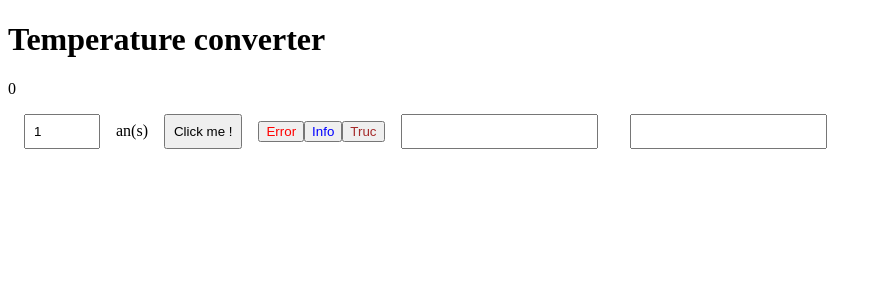
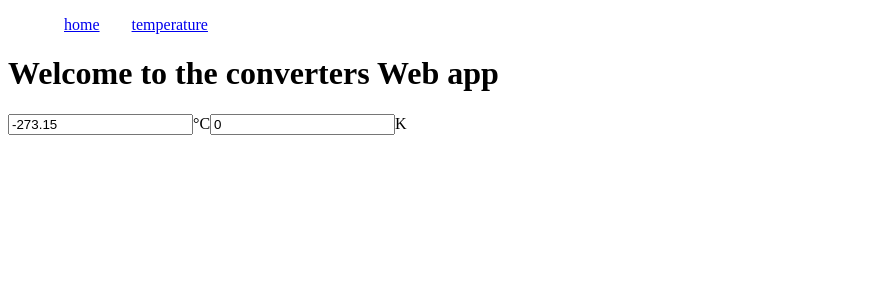
Before and after one commit to Chabloz/webmobui-49-2, a Vue app: page / in a window 1280 px wide. Shown: the top 300 px of the page, without its empty margins (0-882 px from the left). Built offline with nearby package versions, Linux system fonts and the light colour scheme.

Commit message:
State and v-model example

```diff
--- /dev/null
+++ b/src/App copy.vue
@@ -0,0 +1,81 @@
+<script setup>
+  import { ref, watchEffect } from 'vue';
+  import BaseButton from './components/BaseButton.vue';
+  import BaseInputNumber from './components/BaseInputNumber.vue';
+
+  const distSi = ref(0.123);
+
+  function round(val) {
+    return Math.round(val);
+  }
+
+  function onBtnClick(evt) {
+    console.log(evt)
+  }
+
+  const msg = "Click me !"
+
+  const username = ref(null);
+
+
+
+  function onUsernameChange(evt) {
+    username.value = evt.target.value;
+  }
+
+  function foo(evt) {
+    console.log(evt);
+  }
+
+  const password = ref(null);
+
+
+
+  const error = ref(false);
+  const age = ref(1);
+
+  watchEffect(() => console.log(age.value))
+</script>
+
+<template>
+  <h1>Temperature converter</h1>
+  <div> {{ round(distSi) }} </div>
+
+  <base-input-number
+    min="0"
+    max="150"
+    units="an(s)"
+    :value="age"
+    @input="age = $event.target.value - 0"
+  ></base-input-number>
+
+  <input type="submit" :value="msg" @click="onBtnClick($event)">
+
+  <base-button type="error" @click="foo()">Error</base-button>
+
+  <base-button type="info">Info</base-button>
+
+  <base-button type="truc">Truc</base-button>
+
+
+  <!-- <input
+    type="text"
+    name="username"
+    placeholder="username"
+    :value="username"
+    @input="onUsernameChange($event)"
+  > -->
+    <input type="text" v-model="username">
+    <input type="password" v-model="password">
+    <div v-show="error">
+      Age cannot be less than 0
+    </div>
+  </template>
+
+<style>
+  input {
+
+    padding: 0.5rem;
+    margin: 1rem;
+  }
+</style>
--- a/src/App.vue
+++ b/src/App.vue
@@ -1,83 +1,38 @@
 <script setup>
-  import { ref, watchEffect } from 'vue';
-  import BaseButton from './components/BaseButton.vue';
+  import TheNav from './components/TheNav.vue';
+  import { page } from './state.js';
   import BaseInputNumber from './components/BaseInputNumber.vue';
+  import { ref, computed } from 'vue';
 
-  const distSi = ref(0.123);
+  const baseUnit = ref(0);
+  const celsius = computed({
+    get: () => baseUnit.value - 273.15,
+    set: val => baseUnit.value = val + 273.15,
+  });
 
-
-
-  function round(val) {
-    return Math.round(val);
-  }
-
-  function onBtnClick(evt) {
-    console.log(evt)
-  }
-
-  const msg = "Click me !"
-
-  const username = ref(null);
-
-
-
-  function onUsernameChange(evt) {
-    username.value = evt.target.value;
-  }
-
-  function foo(evt) {
-    console.log(evt);
-  }
-
-  const password = ref(null);
-
-
-
-  const error = ref(false);
-  const age = ref(1);
-
-  watchEffect(() => console.log(age.value))
+  const kelvin = computed({
+    get: () => baseUnit.value,
+    set: val => baseUnit.value = val,
+  });
 </script>
 
 <template>
-  <h1>Temperature converter</h1>
-  <div> {{ round(distSi) }} </div>
+  <the-nav></the-nav>
+  <h1 v-show="page === '#home'">
+    Welcome to the converters Web app
+  </h1>
 
   <base-input-number
-    min="0"
-    max="150"
-    units="an(s)"
-    :value="age"
-    @input="age = $event.target.value - 0"
-  ></base-input-number>
+    v-model="celsius"
+    symbol="°C"
+  />
+  <base-input-number
+    v-model="kelvin"
+    symbol="K"
+  />
 
-  <input type="submit" :value="msg" @click="onBtnClick($event)">
+</template>
 
-  <base-button type="error" @click="foo()">Error</base-button>
+<style scoped>
 
-  <base-button type="info">Info</base-button>
-
-  <base-button type="truc">Truc</base-button>
-
-
-  <!-- <input
-    type="text"
-    name="username"
-    placeholder="username"
-    :value="username"
-    @input="onUsernameChange($event)"
-  > -->
-    <input type="text" v-model="username">
-    <input type="password" v-model="password">
-    <div v-show="error">
-      Age cannot be less than 0
-    </div>
-  </template>
-
-<style>
-  input {
-
-    padding: 0.5rem;
-    margin: 1rem;
-  }
 </style>
--- a/src/components/BaseInputNumber.vue
+++ b/src/components/BaseInputNumber.vue
@@ -1,18 +1,44 @@
-<script setup>import { computed, ref, watchEffect } from 'vue';
+<script setup>
+  import { computed, ref } from 'vue';
+  import { round } from '../utils/math.js';
 
   const props = defineProps({
-    units: {
+    modelValue: {
+      type: Number,
+      required: true
+    },
+    symbol: {
       type: String,
       required: false,
       default: ''
     }
+  })
+
+  const emits = defineEmits([
+    'update:modelValue'
+  ]);
+
+  // const modelValue = ref(43);
+  // const symbol = '°C';
+
+  const value = computed({
+    get: () => round(props.modelValue, 2),
+    set: val => emits('update:modelValue', val)
   });
 
+ /*
+    :value="modelValue"
+    @input="modelValue = $event.target.value"
+  */
 </script>
 
 <template>
-  <input type="number" v-bind="$attrs">
-  <span>{{ units }}</span>
+
+  <input
+    type="number"
+    v-model="value"
+  >
+  <span> {{ symbol }}</span>
 </template>
 
 <style scoped>
--- /dev/null
+++ b/src/components/TheNav.vue
@@ -0,0 +1,31 @@
+<script setup>
+  import { ref } from 'vue';
+  import { page } from '../state.js';
+
+  window.addEventListener('hashchange', () => {
+    page.value = window.location.hash
+  })
+
+
+
+</script>
+
+<template>
+  <nav>
+    <ul>
+      <li>
+        <a href="#home">home</a>
+      </li>
+      <li>
+        <a href="#temperature">temperature</a>
+      </li>
+    </ul>
+  </nav>
+</template>
+
+<style scoped>
+  li {
+    display: inline-block;
+    margin: 0 1rem;
+  }
+</style>
--- /dev/null
+++ b/src/state.js
@@ -0,0 +1,11 @@
+import { ref } from "vue";
+
+export const page = ref('#home');
+
+// export function change(newPage) {
+//   page.value = newPage;
+// }
+
+// export function get() {
+//   return page.value
+// }
--- /dev/null
+++ b/src/utils/math.js
@@ -0,0 +1,4 @@
+export function round(n, decimalPlaces = 2) {
+  const power = 10 ** decimalPlaces;
+  return Math.round(n * power) / power;
+}
```
Also changed, not shown: src/components/HelloWorld.vue (deleted, +0 -13 lines).
